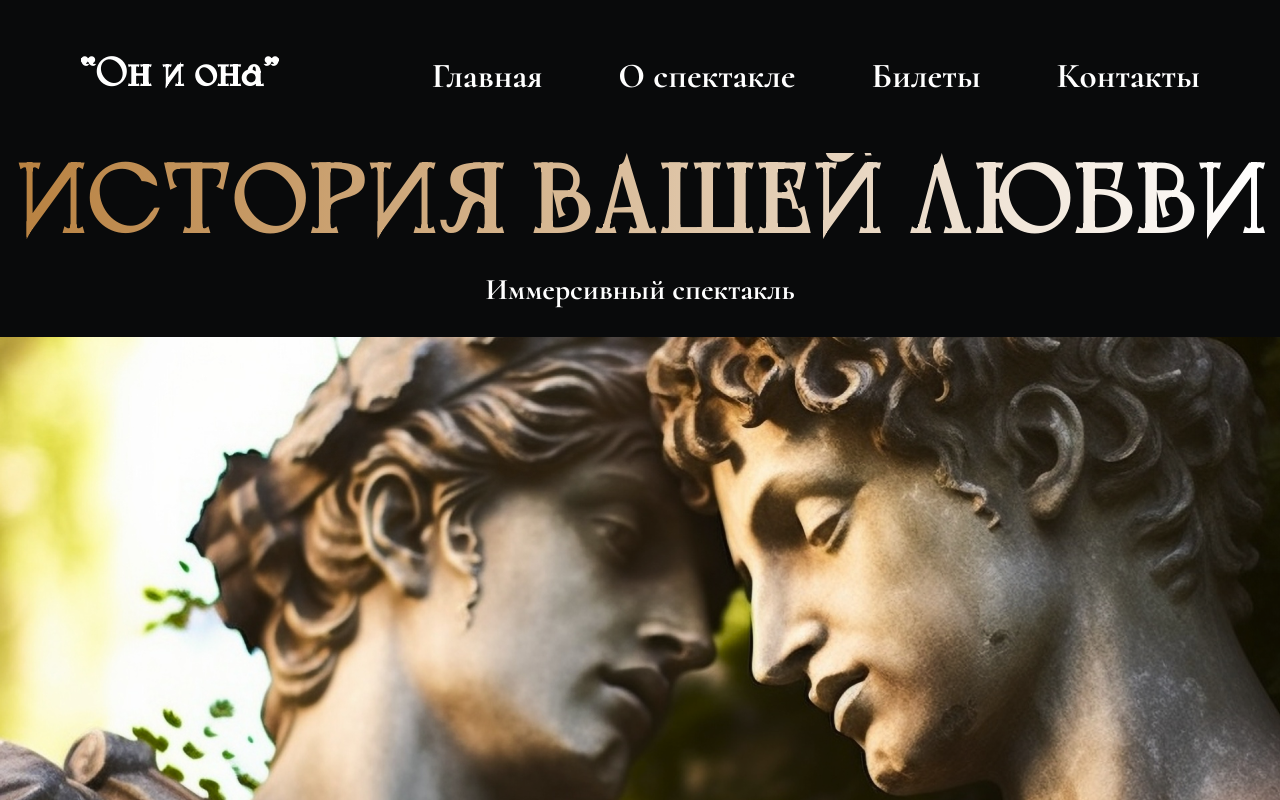
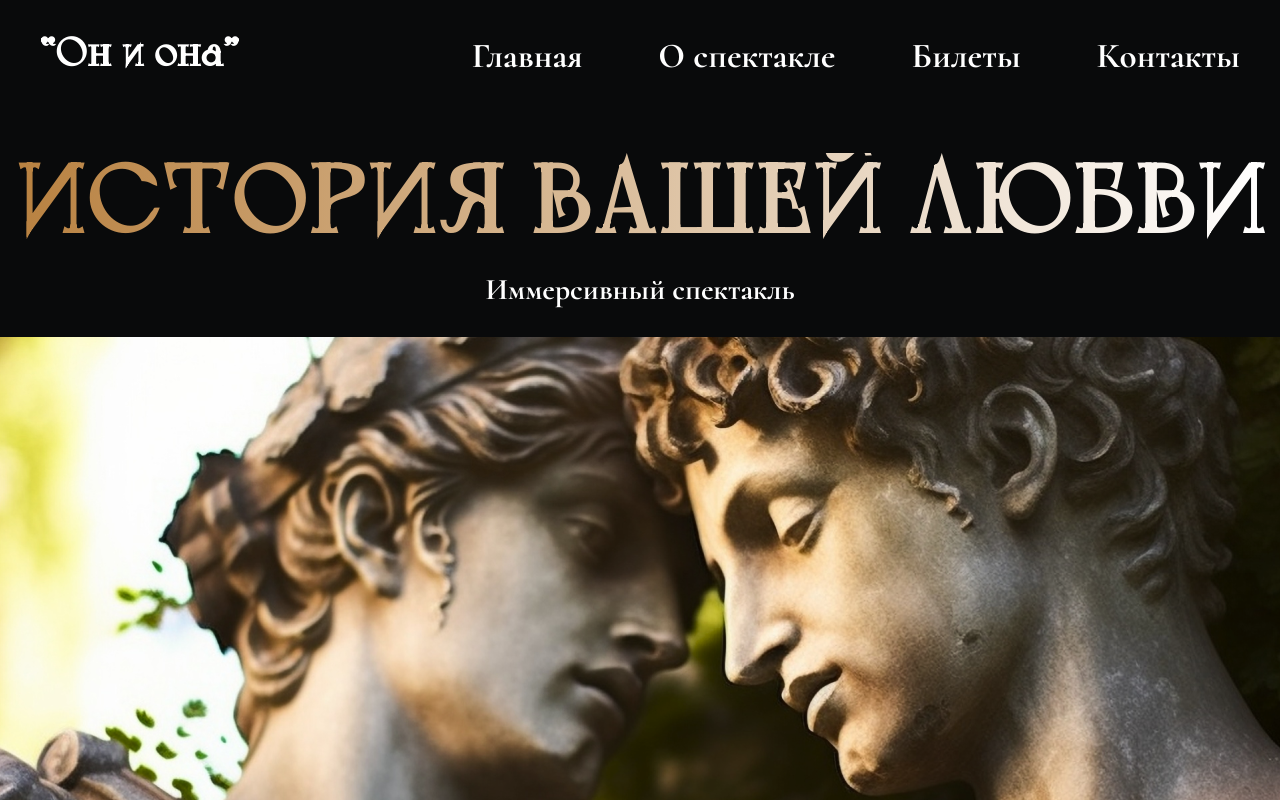
Before and after one commit to petrosyyaann/lovestorytheater, a React (Vite) app: page / in a window 1280 px wide. Shown: the top 800 px of the page. Built offline with nearby package versions, Linux system fonts and the light colour scheme; a web font is replaced by a local one.

Commit message:
💄Fixed image

```diff
--- a/src/modules/BusinessСard/BusinessСard.tsx
+++ b/src/modules/BusinessСard/BusinessСard.tsx
@@ -20,6 +20,7 @@ export const BusinessСard = () => {
         w='100%'
         backgroundImage={MainPage}
         backgroundSize='cover'
+        backgroundPosition='50% 50%'
         h={['360px', '455px', '550px', '640px', '725px']}
         alignItems='flex-end'
         justifyContent='center'
--- a/src/modules/Header/Header.tsx
+++ b/src/modules/Header/Header.tsx
@@ -9,8 +9,9 @@ const Header = () => {
       w='100%'
       alignItems='center'
       justifyContent='space-between'
-      py={['15px', '25px', '33px', '40px', '50px']}
-      px={['14px', '30px', '60px', '70px', '80px']}
+      pt={['15px', '18px', '21px', '25px', '30px']}
+      px={['14px', '18px', '30px', '35px', '40px']}
+      pb={['20px', '30px', '40px', '60px', '70px']}
     >
       <Heading
         fontSize={['14px', '18px', '25px', '30px', '40px']}
```
